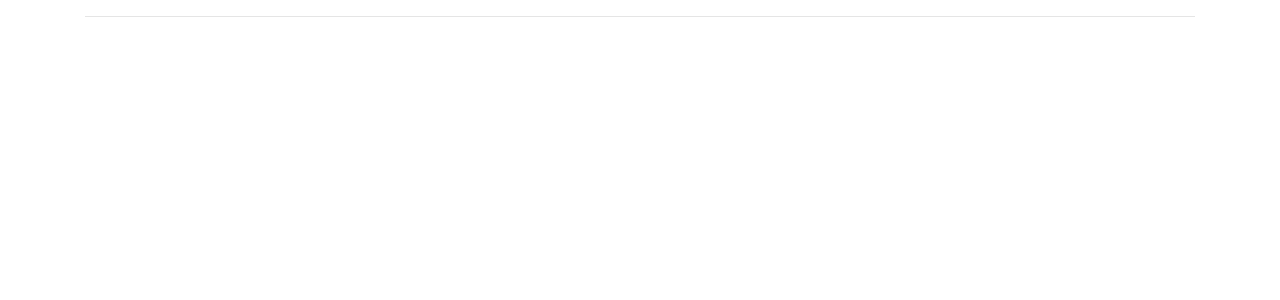
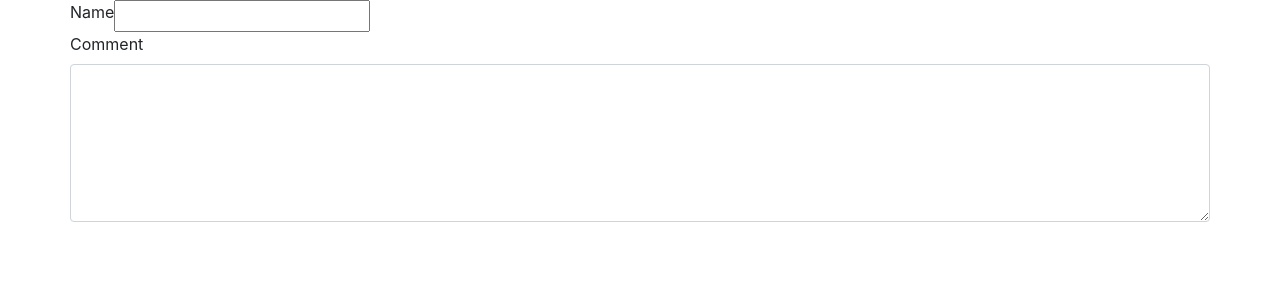
Before and after one commit to theo333/infinite-blessings, a React app: page /#/form in a window 1280 px wide. Shown: the top 300 px of the page. Built offline with nearby package versions, Linux system fonts and the light colour scheme.

Commit message:
add Home and BlessingsRequest components

```diff
--- /dev/null
+++ b/client/App.js
@@ -0,0 +1,14 @@
+import React from 'react';
+import { HashRouter as Router, Route } from 'react-router-dom';
+
+import Home from './components/Home';
+import BlessingsRequest from './components/BlessingsRequest';
+
+export default () => {
+  return (
+    <Router>
+      <Route exact path="/" component={Home} />
+      <Route exact path="/form" component={BlessingsRequest} />
+    </Router>
+  );
+};
--- /dev/null
+++ b/client/components/BlessingsRequest.js
@@ -0,0 +1,32 @@
+import React, { useState, useEffect } from 'react';
+
+export default () => {
+  const [name, setName] = useState('');
+  const [comment, setComment] = useState('');
+
+  useEffect(() => {
+    console.log('name: ', name);
+    console.log('comment: ', comment);
+  });
+
+  return (
+    <div id="blessings-form">
+      <form>
+        <div className="row">
+          <label htmlFor="name">Name</label>
+          <input name="name" value={name} onChange={e => setName(e.target.value)} />
+        </div>
+        <div className="row">
+          <label htmlFor="name">Comment</label>
+          <textarea
+            className="form-control"
+            rows="6"
+            name="comment"
+            value={comment}
+            onChange={e => setComment(e.target.value)}
+          />
+        </div>
+      </form>
+    </div>
+  );
+};
--- /dev/null
+++ b/client/components/Home.js
@@ -0,0 +1,15 @@
+import React, { Fragment } from 'react';
+import { Link } from 'react-router-dom';
+
+export default () => {
+  return (
+    <Fragment>
+      <h1>
+        BLESS YOU!
+        <br />
+        <span>Infinite Blessings Generator</span>
+      </h1>
+      <Link to="form">Click Here to Continue</Link>
+    </Fragment>
+  );
+};
--- a/client/index.js
+++ b/client/index.js
@@ -1,5 +1,7 @@
 import React from 'react';
 import ReactDOM from 'react-dom';
 
+import App from './App';
+
 const root = document.querySelector('#root');
-ReactDOM.render(<hr />, root);
+ReactDOM.render(<App />, root);
--- a/package.json
+++ b/package.json
@@ -5,10 +5,11 @@
   "main": "db.js",
   "dependencies": {
     "express": "^4.16.4",
+    "morgan": "^1.9.1",
     "pg": "^7.10.0",
-    "morgan": "^1.9.1",
     "react": "^16.8.3",
-    "react-dom": "^16.8.3"
+    "react-dom": "^16.8.3",
+    "react-router-dom": "^5.0.0"
   },
   "babel": {
     "presets": [
```
Also changed, not shown: public/index.html (+7 -4 lines), 1 other file (tests, documents, lock files or other folders).
